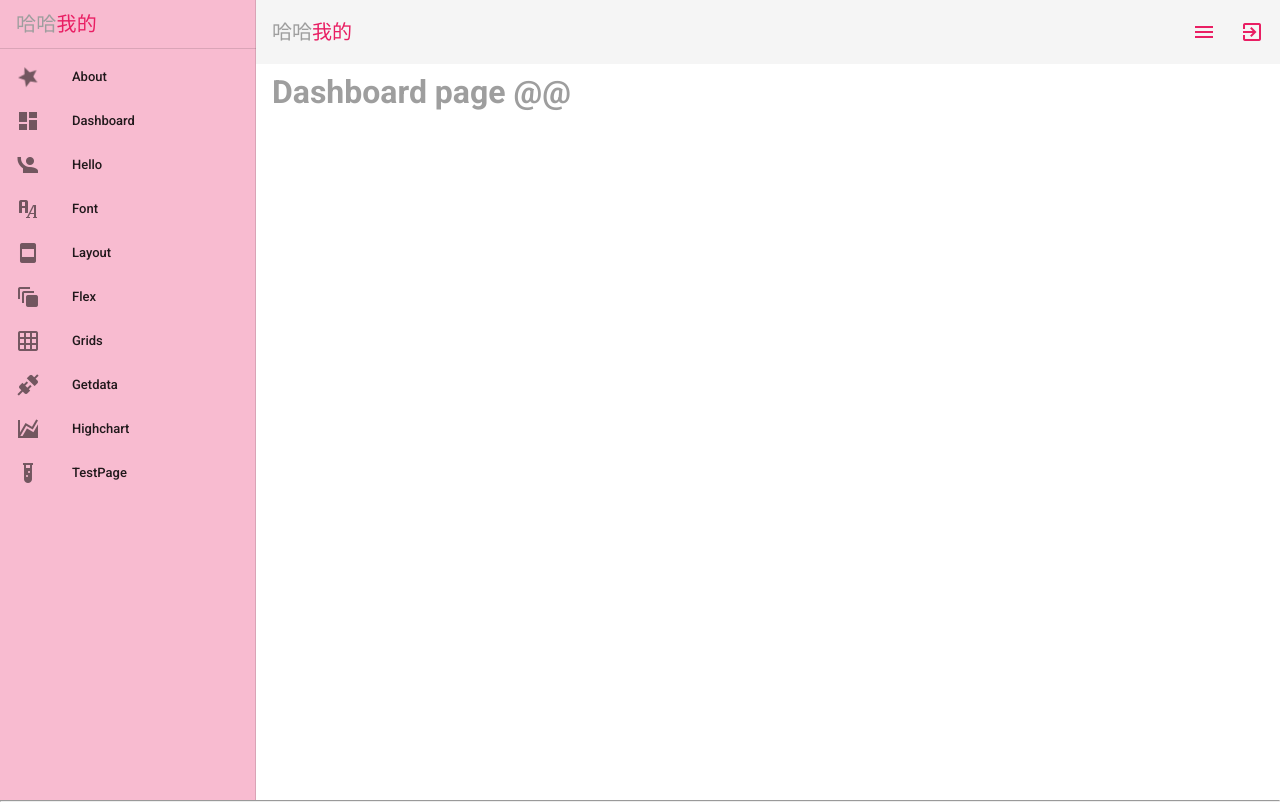
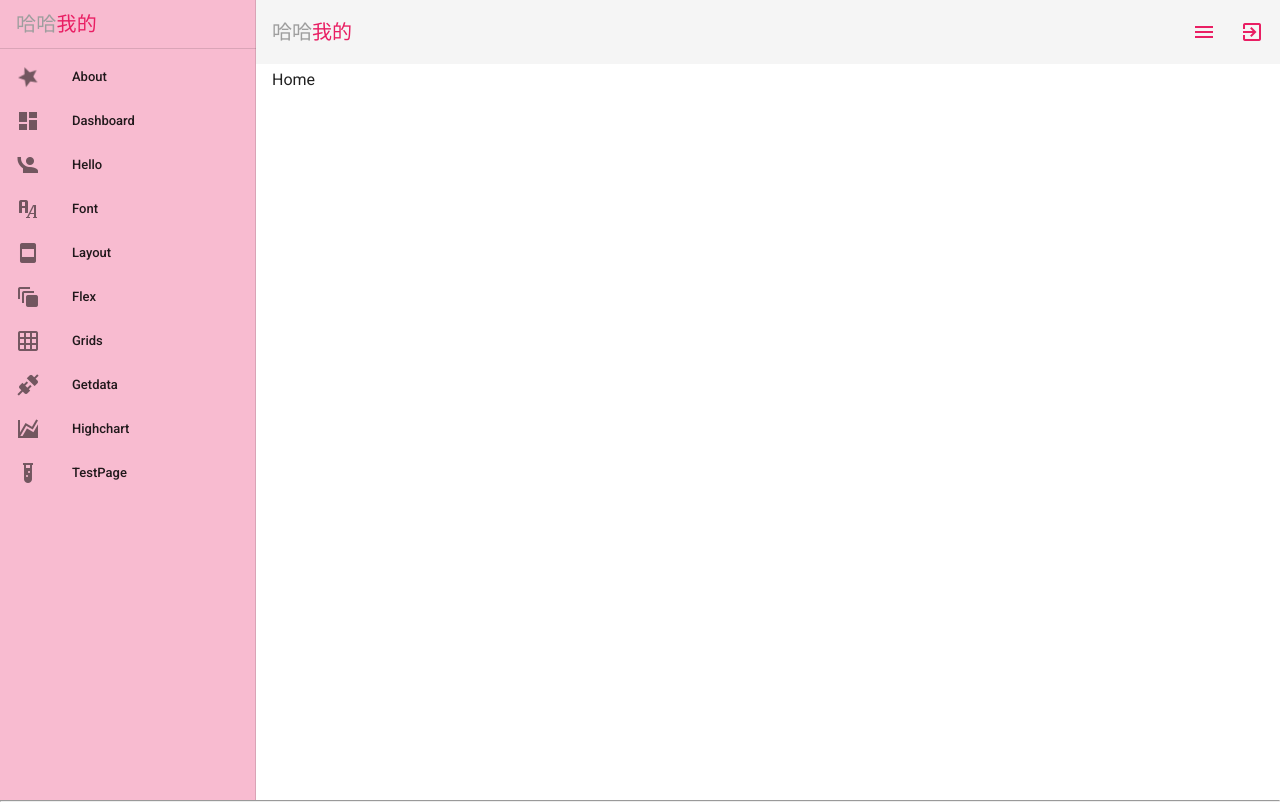
Before and after one commit to miloweimo/demo, a Vue app in the folder packages/learn-vue2/: page /#/ in a window 1280 px wide. Built offline with nearby package versions, Linux system fonts and the light colour scheme.

Commit message:
添加home模块
Signed-off-by: Wei Mo <miloweimo@outlook.com>

```diff
--- /dev/null
+++ b/packages/learn-vue2/src/modules/home/index.vue
@@ -0,0 +1,13 @@
+<template>
+  <div>Home</div>
+</template>
+
+<script>
+export default {
+
+}
+</script>
+
+<style>
+
+</style>
--- a/packages/learn-vue2/src/router.js
+++ b/packages/learn-vue2/src/router.js
@@ -1,6 +1,7 @@
 import Vue from 'vue'
 import Router from 'vue-router'
-import Dashboard from './components/Dashboard.vue'
+import Home from './modules/home'
+// import Dashboard from './components/Dashboard.vue'
 import Hello from './components/Hello.vue'
 import Font from './components/Font.vue'
 import About from './components/About.vue'
@@ -16,8 +17,8 @@ export default new Router({
   routes: [
     {
       path: '/',
-      name: 'dashboard',
-      component: Dashboard
+      name: 'home',
+      component: Home
     },
     {
       path: '/hello',
```
